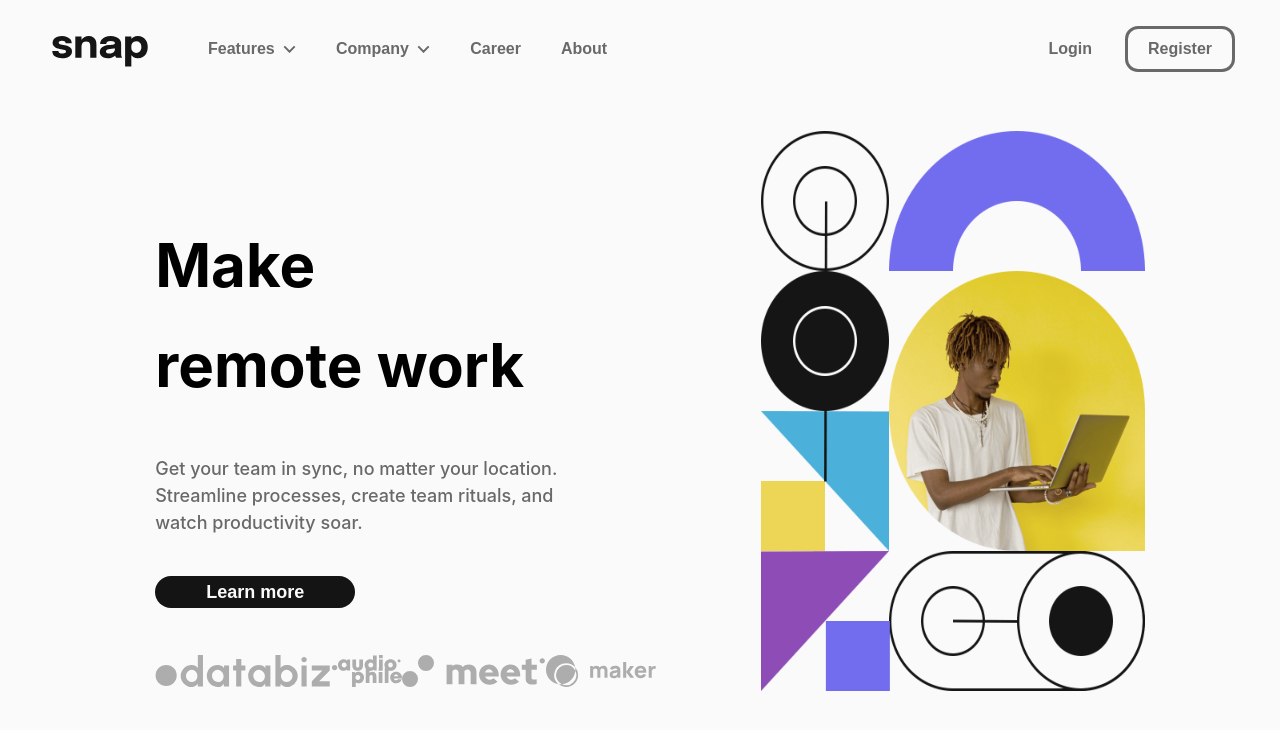
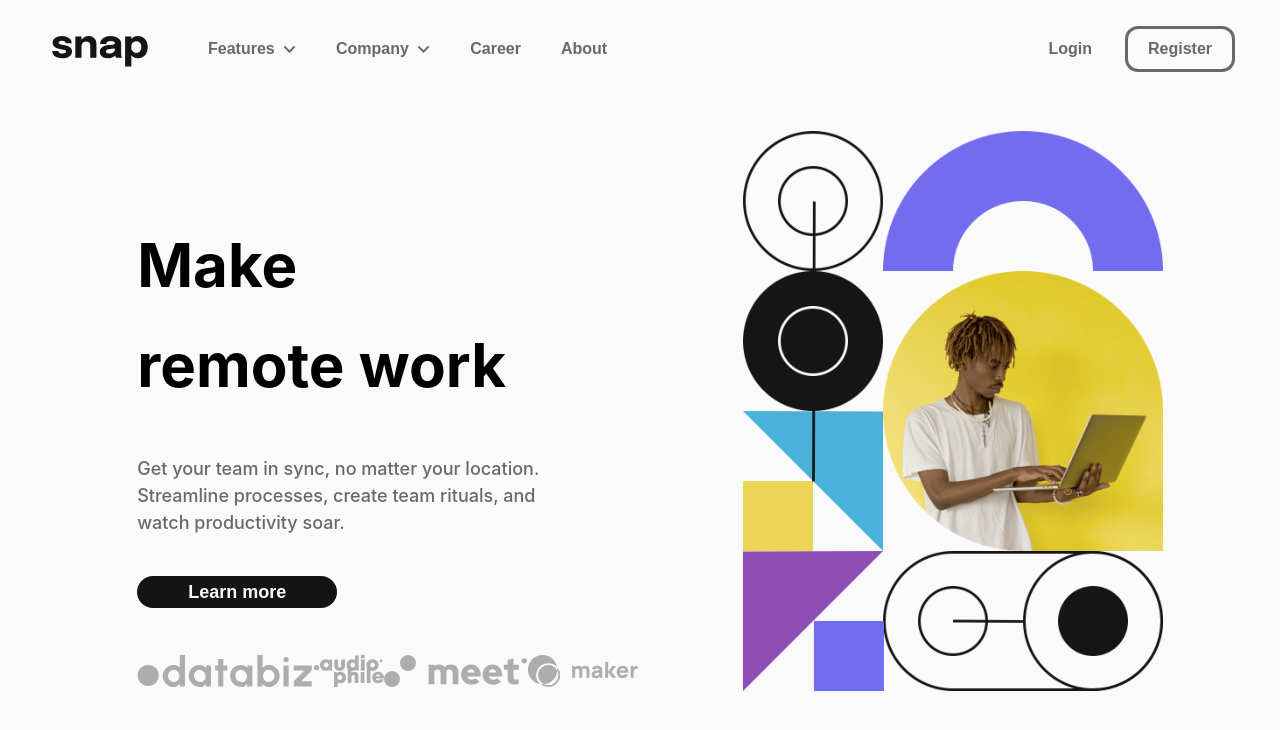
Before and after one commit to Phear21/Smillie_Intern, a React (Create React App) app in the folder my-app/: page / in a window 1280 px wide. Shown: the top 730 px of the page. Built offline with nearby package versions, Linux system fonts and the light colour scheme.

Commit message:
fixing responsive

```diff
--- a/my-app/src/component/Home.js
+++ b/my-app/src/component/Home.js
@@ -25,7 +25,7 @@ export default function Home() {
                 </p>
               </button>
 
-              <div className='flex justify-between  w-96 lg:w-[80%]  h-[30%] items-end'>
+              <div className='flex justify-between   w-96 lg:w-[80%]  h-[30%] items-end'>
                 <img className='h-8 lg:h-[2.5vh] w-auto' src={databizlogo} alt="Databiz Logo" />
                 <img className='h-8 w-auto' src={audiophilelogo} alt="Audiophile Logo" />
                 <img className='h-8 lg:h-[2.5vh] w-auto' src={mettlogo} alt="Mett Logo" />
@@ -33,7 +33,7 @@ export default function Home() {
               </div>
             </div>
 
-            <div className='flex w-[32%] '>
+            <div className='flex w-[full] flex-shrink-0 '>
               <img src={homepic} className='w-full h-[70vh]' alt="Home " />
             </div>
          </div>
--- a/my-app/src/component/Navbar.js
+++ b/my-app/src/component/Navbar.js
@@ -29,7 +29,7 @@ export default function Navbar() {
         <div className='flex flex-row justify-between items-center mx-5 p-4'>
 
             <div className='flex flex-row items-center mr-5 p-4'>
-              <div className='mr-10'>
+              <div className='mr-10 flex-shrink-0'>
               <img src={logo} alt="logo" className="  w-24   mt-1 " />
               </div>
 
```
